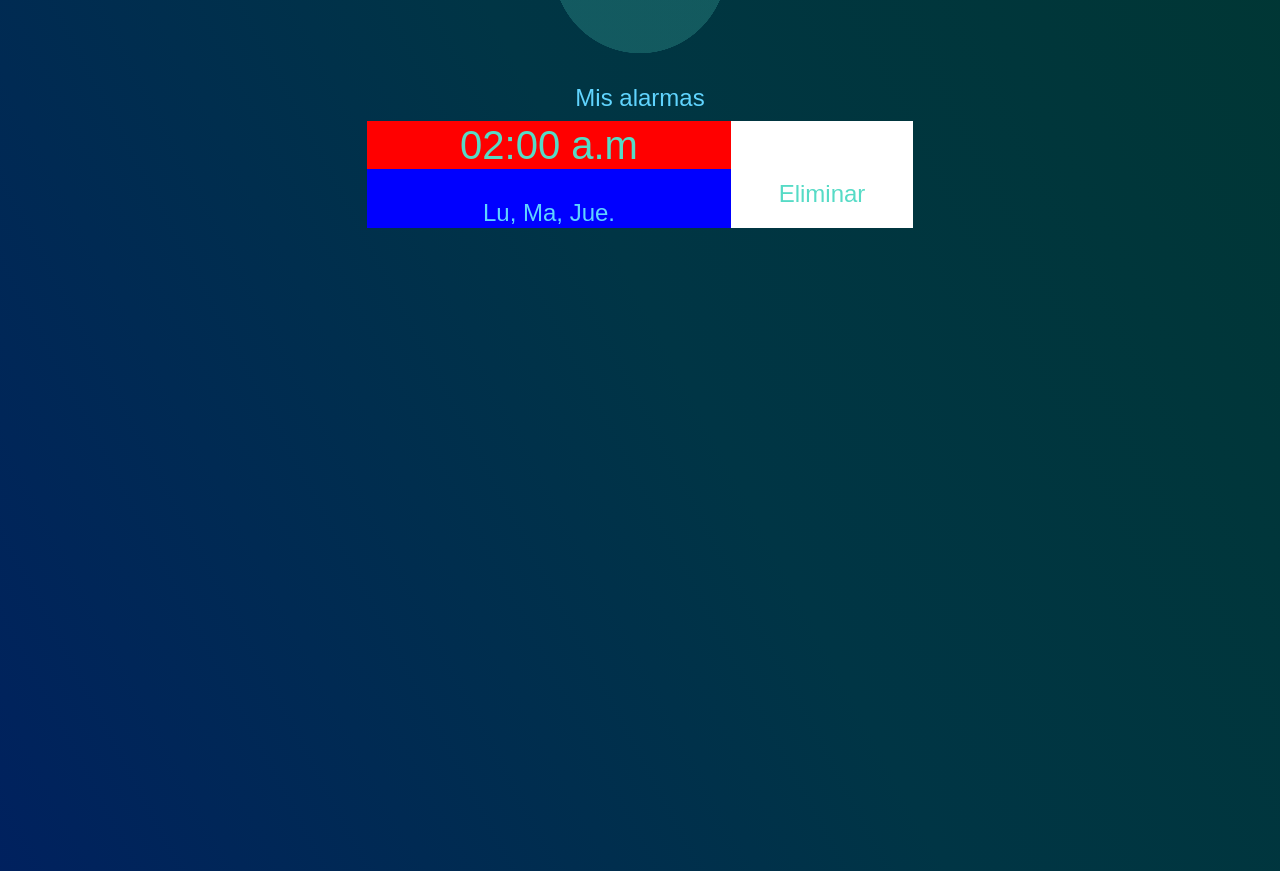
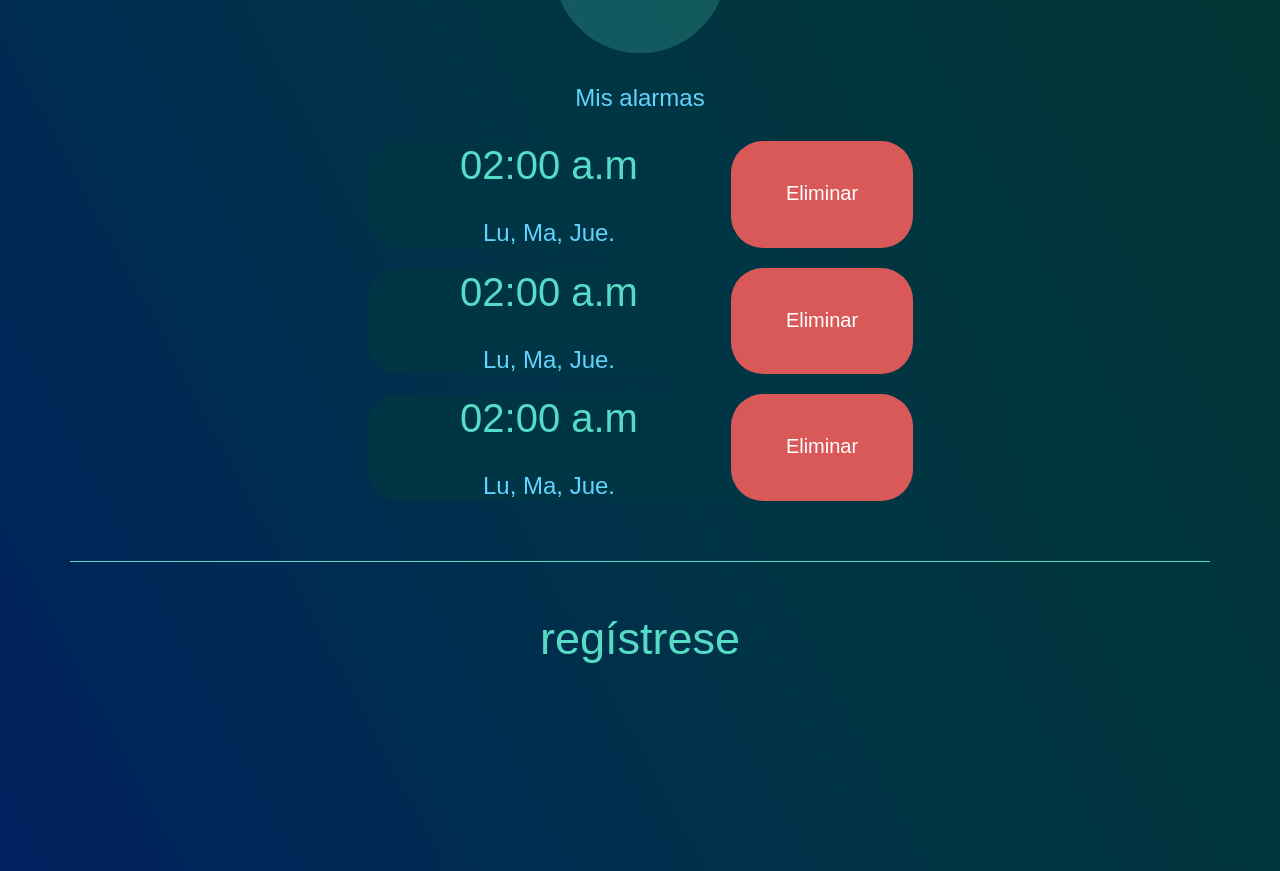
Before and after one commit to Mateo-Olaya/ux-webapp, an Angular app: page / in a window 1280 px wide. Shown: the part 540-1411 px from the top of the page. Built offline with nearby package versions, Linux system fonts and the light colour scheme.

Commit message:
Se aniaden listado de alarmas

```diff
--- a/src/app/home/home.component.css
+++ b/src/app/home/home.component.css
@@ -23,6 +23,14 @@ h3 {
   padding-top: 30px;
   font-size: 24px;
   color: #60d4fe;
+  text-align: center;
+  font-family: Lucida, sans-serif;
+}
+
+h4 {
+  padding-top: 40px;
+  font-size: 20px;
+  color: #ffff;
   text-align: center;
   font-family: Lucida, sans-serif;
 }
@@ -66,7 +74,17 @@ p {
 }
 
 .card-backgroud-color {
-  background-color: #fff;
+  background-color: #003545;
+  border-radius: 2em;
+}
+
+.line-color {
+  background-color: #56dbc6;
+  height: 1px;
+}
+
+.space-line-color {
+  height: 60px;
 }
 
 
--- a/src/app/home/home.component.html
+++ b/src/app/home/home.component.html
@@ -66,20 +66,84 @@
       <div class="row">
         <div class="col">
         </div>
-        <div class="col-md-6">
+        <div class="col-md-6" style="padding-top: 20px">
           <div class="card mb-3" style="max-width: 600px;" class="card-backgroud-color">
             <div class="row g-0">
               <div class="col-md-8">
                 <div class="card-body">
-                  <h2 class="card-title" style="background-color: red">02:00 a.m</h2>
-                  <h3 class="card-text" style="background-color: blue">Lu, Ma, Jue.</h3>
+                  <h2 class="card-title">02:00 a.m</h2>
+                  <h3 class="card-text">Lu, Ma, Jue.</h3>
                 </div>
               </div>
-              <div class="col-md-4">
-                <p class="card-text">Eliminar</p>
+              <div class="col-md-4" style="border-radius: 2em; background-color: #D95858">
+                <h4 class="card-text">Eliminar</h4>
               </div>
             </div>
           </div>
+        </div>
+        <div class="col">
+        </div>
+      </div>
+
+      <div class="row">
+        <div class="col">
+        </div>
+        <div class="col-md-6" style="padding-top: 20px">
+          <div class="card mb-3" style="max-width: 600px;" class="card-backgroud-color">
+            <div class="row g-0">
+              <div class="col-md-8">
+                <div class="card-body">
+                  <h2 class="card-title">02:00 a.m</h2>
+                  <h3 class="card-text">Lu, Ma, Jue.</h3>
+                </div>
+              </div>
+              <div class="col-md-4" style="border-radius: 2em; background-color: #D95858">
+                <h4 class="card-text">Eliminar</h4>
+              </div>
+            </div>
+          </div>
+        </div>
+        <div class="col">
+        </div>
+      </div>
+
+      <div class="row">
+        <div class="col">
+        </div>
+        <div class="col-md-6" style="padding-top: 20px">
+          <div class="card mb-3" style="max-width: 600px;" class="card-backgroud-color">
+            <div class="row g-0">
+              <div class="col-md-8">
+                <div class="card-body">
+                  <h2 class="card-title">02:00 a.m</h2>
+                  <h3 class="card-text">Lu, Ma, Jue.</h3>
+                </div>
+              </div>
+              <div class="col-md-4" style="border-radius: 2em; background-color: #D95858">
+                <h4 class="card-text">Eliminar</h4>
+              </div>
+            </div>
+          </div>
+        </div>
+        <div class="col">
+        </div>
+      </div>
+
+      <div class="row">
+        <div class="col" class="space-line-color">
+        </div>
+      </div>
+
+      <div class="row">
+        <div class="col" class="line-color">
+        </div>
+      </div>
+
+      <div class="row">
+        <div class="col">
+        </div>
+        <div class="col-md-6">
+          <h1>regístrese</h1>
         </div>
         <div class="col">
         </div>
```
